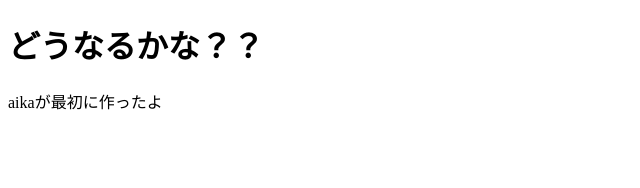
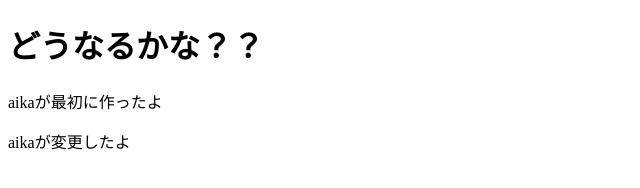
Before and after one commit to AmiMy/withZun, a plain HTML site: page index.html in a window 1280 px wide. Shown: the whole page, without its empty margins (0-640 px from the left). Drawn offline with Linux system fonts and the light colour scheme.

Commit message:
10行目に追加

```diff
--- a/index.html
+++ b/index.html
@@ -7,5 +7,6 @@
 <body>
   <h1>どうなるかな？？</h1>
   <p>aikaが最初に作ったよ</p>
+  <p>aikaが変更したよ</p>
 </body>
 </html>
```
